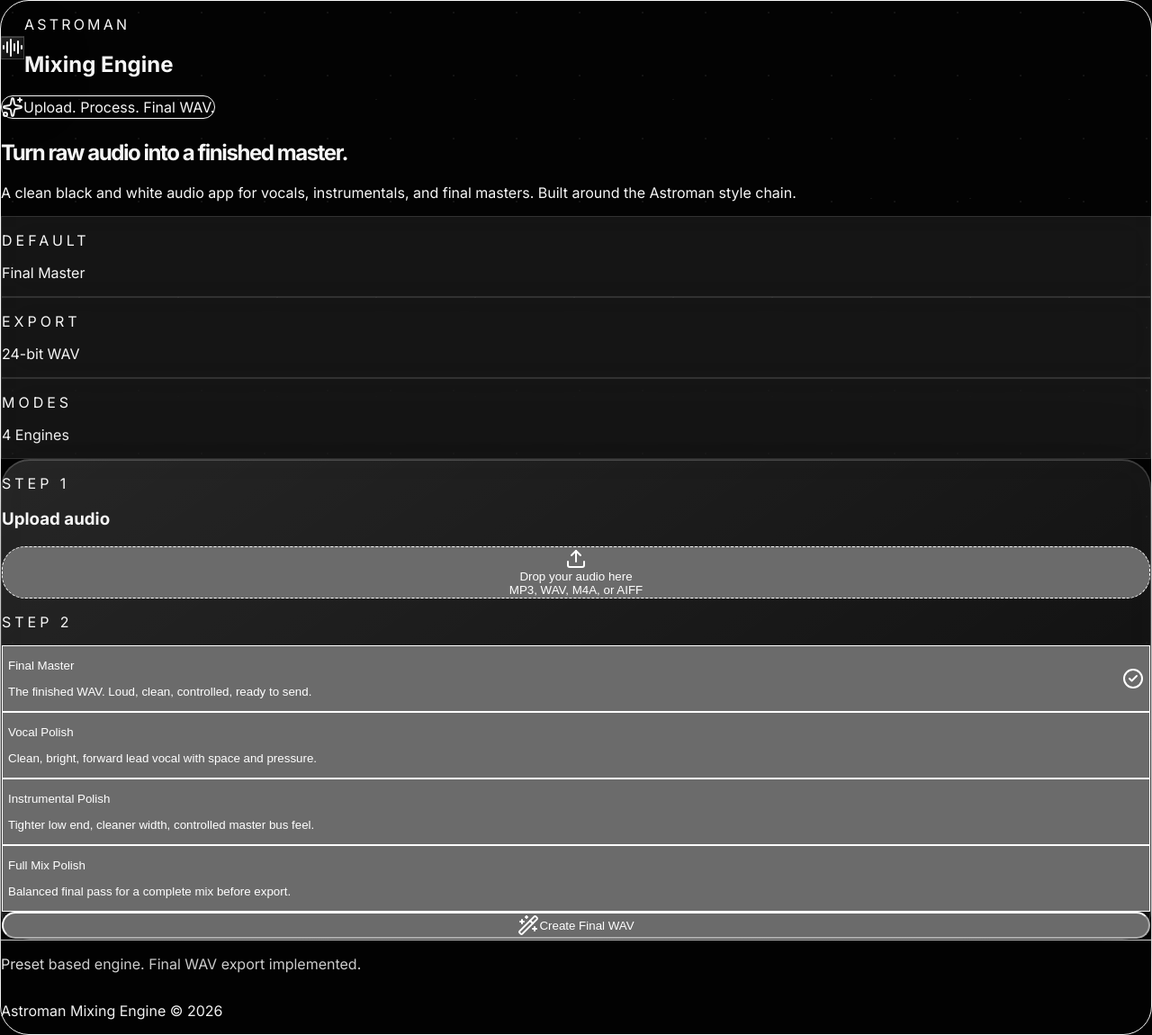
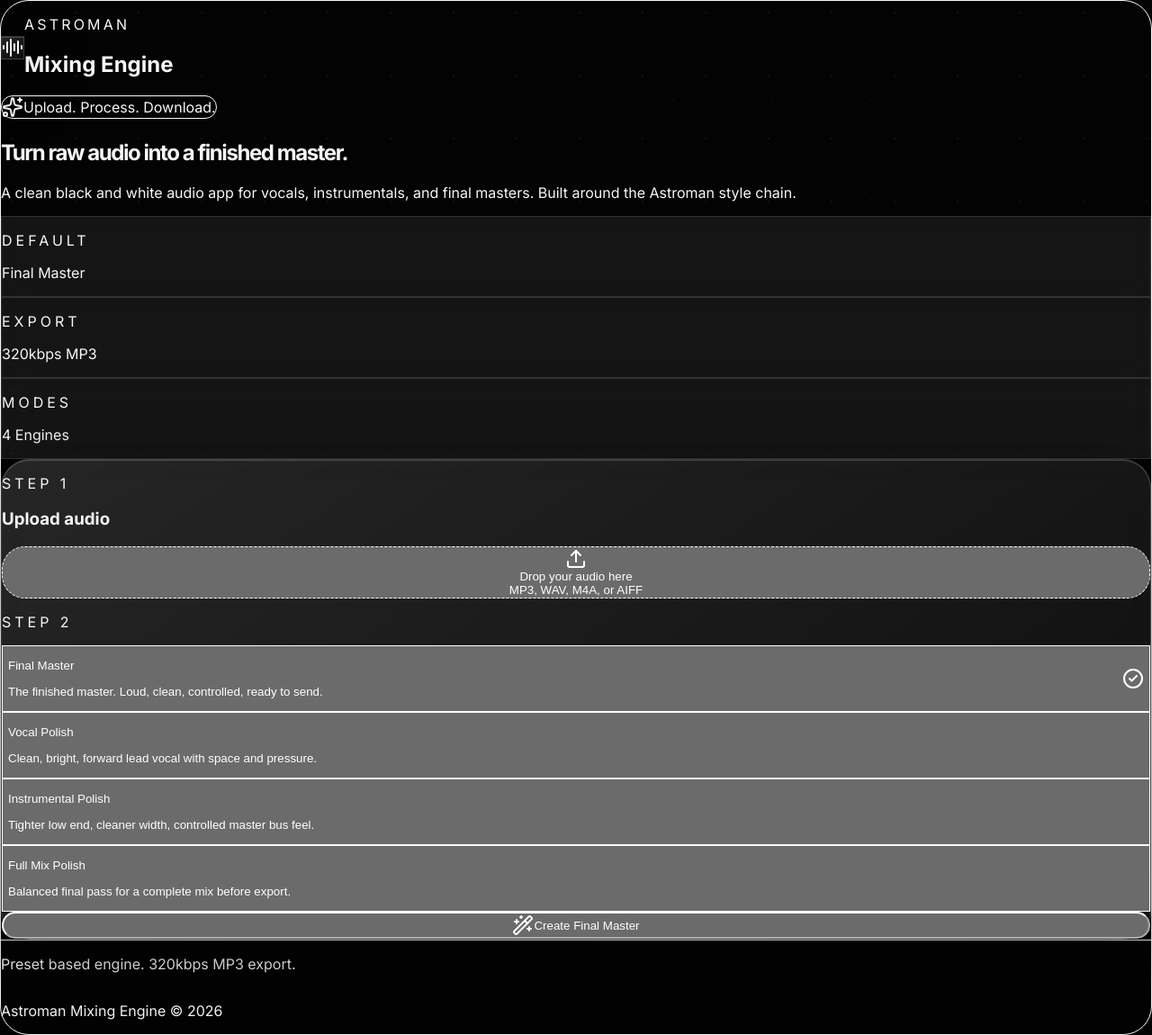
Before and after one commit to frankiegoathead96/astromix, a Next.js app in the folder frontend/: page / in a window 1280 px wide. Shown: the whole page at 90% size. Built offline with nearby package versions, Linux system fonts and the light colour scheme.

Commit message:
Update page.tsx

```diff
--- a/frontend/app/page.tsx
+++ b/frontend/app/page.tsx
@@ -17,48 +17,48 @@ const modes: { id: Mode; label: string; desc: string; output: string }[] = [
   {
     id: "final_master",
     label: "Final Master",
-    desc: "The finished WAV. Loud, clean, controlled, ready to send.",
-    output: "astroman-final-master.wav",
+    desc: "The finished master. Loud, clean, controlled, ready to send.",
+    output: "astroman-final-master.mp3",
   },
   {
     id: "vocal",
     label: "Vocal Polish",
     desc: "Clean, bright, forward lead vocal with space and pressure.",
-    output: "astroman-vocal-polish.wav",
+    output: "astroman-vocal-polish.mp3",
   },
   {
     id: "instrumental",
     label: "Instrumental Polish",
     desc: "Tighter low end, cleaner width, controlled master bus feel.",
-    output: "astroman-instrumental-polish.wav",
+    output: "astroman-instrumental-polish.mp3",
   },
   {
     id: "mix",
     label: "Full Mix Polish",
     desc: "Balanced final pass for a complete mix before export.",
-    output: "astroman-full-mix-polish.wav",
+    output: "astroman-full-mix-polish.mp3",
   },
 ];
 
 const modeCopy: Record<Mode, { cta: string; ready: string; preview: string }> = {
   final_master: {
-    cta: "Create Final WAV",
-    ready: "Your final WAV is ready",
+    cta: "Create Final Master",
+    ready: "Your final master is ready",
     preview: "Preview Final Master",
   },
   vocal: {
     cta: "Polish Vocal",
-    ready: "Your vocal WAV is ready",
+    ready: "Your vocal is ready",
     preview: "Preview Vocal Polish",
   },
   instrumental: {
     cta: "Polish Instrumental",
-    ready: "Your instrumental WAV is ready",
+    ready: "Your instrumental is ready",
     preview: "Preview Instrumental Polish",
   },
   mix: {
     cta: "Polish Full Mix",
-    ready: "Your mix WAV is ready",
+    ready: "Your mix is ready",
     preview: "Preview Full Mix",
   },
 };
@@ -162,7 +162,7 @@ export default function Home() {
             </div>
           </div>
           <div className="hidden rounded-full border border-white/10 px-4 py-2 text-sm text-white/60 sm:block">
-            v1.3.1
+            v1.4.0
           </div>
         </header>
 
@@ -170,7 +170,7 @@ export default function Home() {
           <div>
             <div className="inline-flex items-center gap-2 rounded-full border border-white/10 bg-white/[0.04] px-4 py-2 text-sm text-white/65">
               <Sparkles className="h-4 w-4" />
-              Upload. Process. Final WAV.
+              Upload. Process. Download.
             </div>
             <h2 className="mt-6 max-w-3xl text-5xl font-black tracking-[-0.06em] text-white sm:text-7xl lg:text-8xl">
               Turn raw audio into a finished master.
@@ -180,7 +180,7 @@ export default function Home() {
             </p>
             <div className="mt-8 grid gap-3 sm:grid-cols-3">
               <Metric label="Default" value="Final Master" />
-              <Metric label="Export" value="24-bit WAV" />
+              <Metric label="Export" value="320kbps MP3" />
               <Metric label="Modes" value="4 Engines" />
             </div>
           </div>
@@ -285,7 +285,7 @@ export default function Home() {
                   className="mt-4 flex w-full items-center justify-center gap-2 rounded-full border border-white/15 px-5 py-3 text-sm font-bold text-white transition hover:bg-white/10"
                 >
                   <Download className="h-4 w-4" />
-                  Download WAV
+                  Download MP3
                 </a>
               </div>
             )}
@@ -293,7 +293,7 @@ export default function Home() {
         </div>
 
         <footer className="flex flex-col gap-2 border-t border-white/10 pt-5 text-sm text-white/40 sm:flex-row sm:items-center sm:justify-between">
-          <p>Preset based engine. Final WAV export implemented.</p>
+          <p>Preset based engine. 320kbps MP3 export.</p>
           <p>Astroman Mixing Engine © 2026</p>
         </footer>
       </section>
```
